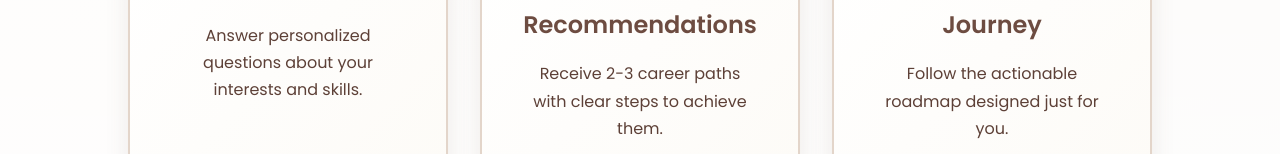
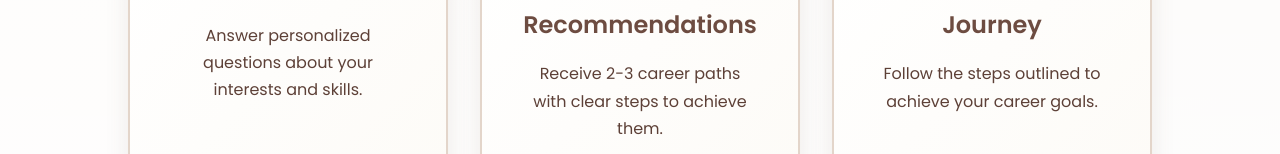
Before and after one commit to hayamahmoudd/CareerFinderAI, a plain HTML site: page frontend/index.html in a window 1280 px wide. Shown: the part 646-800 px from the top of the page. Drawn offline with Linux system fonts and the light colour scheme.

Commit message:
README and Demo Added as well as some frontend enhancements

```diff
--- a/frontend/index.html
+++ b/frontend/index.html
@@ -27,7 +27,7 @@
       </div>
       <div class="card">
         <h3>3. Start Your Journey</h3>
-        <p>Follow the actionable roadmap designed just for you.</p>
+        <p>Follow the steps outlined to achieve your career goals.</p>
       </div>
     </div>
   </section>
```
Also changed, not shown: app.js (+6 -15 lines), frontend/scripts.js (+3 -7 lines), 3 other files.
